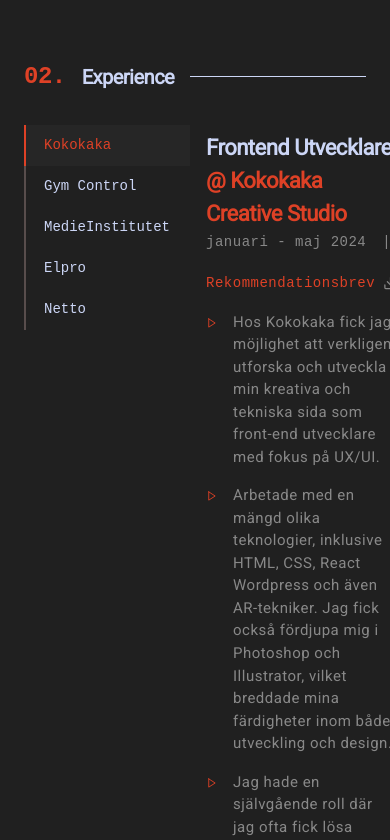
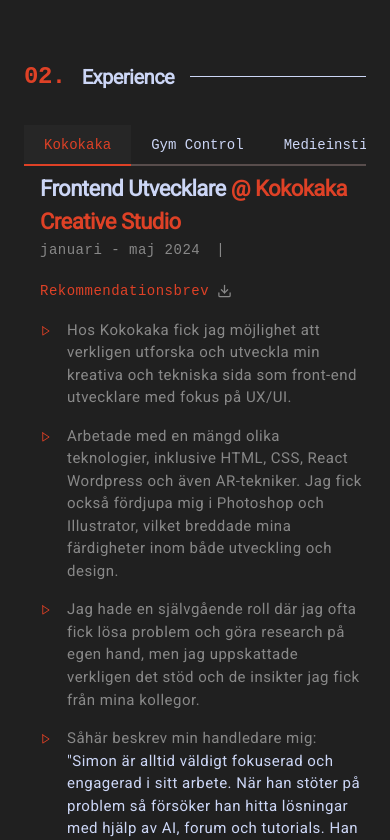
Before and after one commit to Sillen00/Portfolio_CV, a Next.js app: page / in a window 390 px wide. Shown: the part 1740-2580 px from the top of the page. Built offline with nearby package versions, Linux system fonts and the light colour scheme.

Commit message:
change experience to mobile first.

```diff
--- a/app/containers/home-page/Experience.tsx
+++ b/app/containers/home-page/Experience.tsx
@@ -13,8 +13,8 @@
         <span className='fira text-secondary-color text-2xl mr-4'>02. </span>Experience
       </h3>
 
-      <div className='flex'>
-        <ul className='fira'>
+      <div>
+        <ul className={twMerge(css.navUl, 'fira flex text-nowrap overflow-scroll')}>
           <li className={twMerge(css.navItem, selectedItem == "Kokokaka" && css.active)} onClick={() => setSelectedItem("Kokokaka")}>
             Kokokaka
           </li>
@@ -25,7 +25,7 @@
             className={twMerge(css.navItem, selectedItem == "MedieInstitutet" && css.active)}
             onClick={() => setSelectedItem("MedieInstitutet")}
           >
-            MedieInstitutet
+            Medieinstitutet
           </li>
           <li className={twMerge(css.navItem, selectedItem == "Elpro" && css.active)} onClick={() => setSelectedItem("Elpro")}>
             Elpro
@@ -35,11 +35,11 @@
           </li>
         </ul>
 
-        {/* KOKOKAKA ----------------------------------------------------------------------------------------------------- */}
-        {/* KOKOKAKA ----------------------------------------------------------------------------------------------------- */}
-        {/* KOKOKAKA ----------------------------------------------------------------------------------------------------- */}
+        <div className='flex-grow ml-4 mt-1.5'>
+          {/* KOKOKAKA ----------------------------------------------------------------------------------------------------- */}
+          {/* KOKOKAKA ----------------------------------------------------------------------------------------------------- */}
+          {/* KOKOKAKA ----------------------------------------------------------------------------------------------------- */}
 
-        <div className='flex-grow ml-4 mt-1.5'>
           {selectedItem === "Kokokaka" && (
             <div>
               <h4>
--- a/app/containers/home-page/_Home.module.scss
+++ b/app/containers/home-page/_Home.module.scss
@@ -19,7 +19,9 @@
 }
 
 
-
+.navUl {
+  overflow-y: hidden;
+}
 
 .navItem {
   padding: 10px 20px;
@@ -30,9 +32,9 @@
     content: " ";
     position: absolute;
     background-color: var(--secondary-color-dark);
-    width: 2px;
-    height: 100%;
-    top: 0;
+    width: 100%;
+    height: 2px;
+    bottom: 0;
     left: 0;
     z-index: 10;
     transition: background-color 0.3s ease-in-out;
@@ -51,18 +53,54 @@
     &::after {
       background-color: var(--secondary-color);
       transition: background-color 0.3s ease-in-out;
-      transform: scaleY(1);
+      transform: scaleX(1);
     }
   }
 }
 
+
+// .navItem {
+//   padding: 10px 20px;
+//   position: relative;
+//   transition: background-color 0.3s ease-in-out;
+
+//   &::after {
+//     content: " ";
+//     position: absolute;
+//     background-color: var(--secondary-color-dark);
+//     width: 2px;
+//     height: 100%;
+//     top: 0;
+//     left: 0;
+//     z-index: 10;
+//     transition: background-color 0.3s ease-in-out;
+//   }
+
+//   &:hover {
+//     background-color: var(--hover-color);
+//     color: var(--secondary-color);
+//   }
+
+//   &.active {
+//     color: var(--secondary-color);
+//     background-color: var(--hover-color);
+
+
+//     &::after {
+//       background-color: var(--secondary-color);
+//       transition: background-color 0.3s ease-in-out;
+//       transform: scaleY(1);
+//     }
+//   }
+// }
+
 // Keyframes for smooth transition between active items
 @keyframes slideIn {
   from {
-    transform: scaleY(0);
+    transform: scaleX(0);
   }
   to {
-    transform: scaleY(1);
+    transform: scaleX(1);
   }
 }
 
@@ -100,10 +138,14 @@
 }
 
 
+// EXPERIENCE SCSS ----------------------------------------------------------------------------------------------------
 
 
 
-// PORTFOLIO SCSS
+
+
+
+// PORTFOLIO SCSS ----------------------------------------------------------------------------------------------------
 
 
 .project {
```
